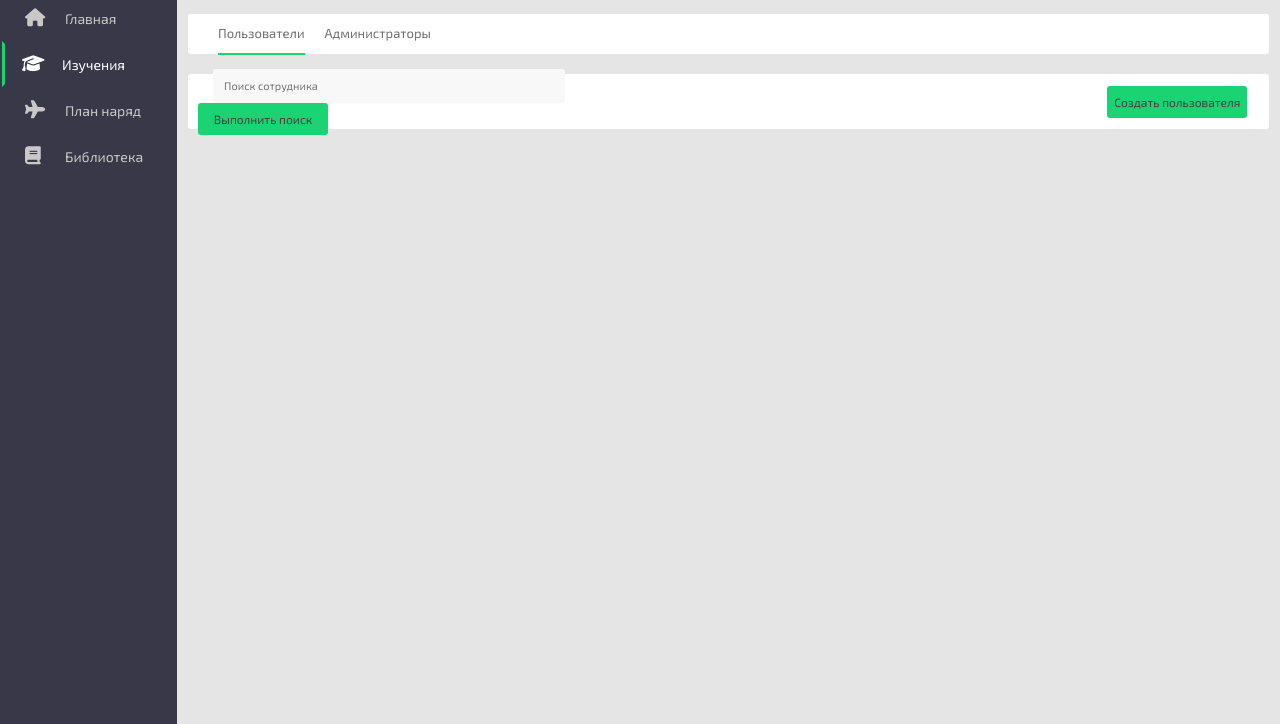
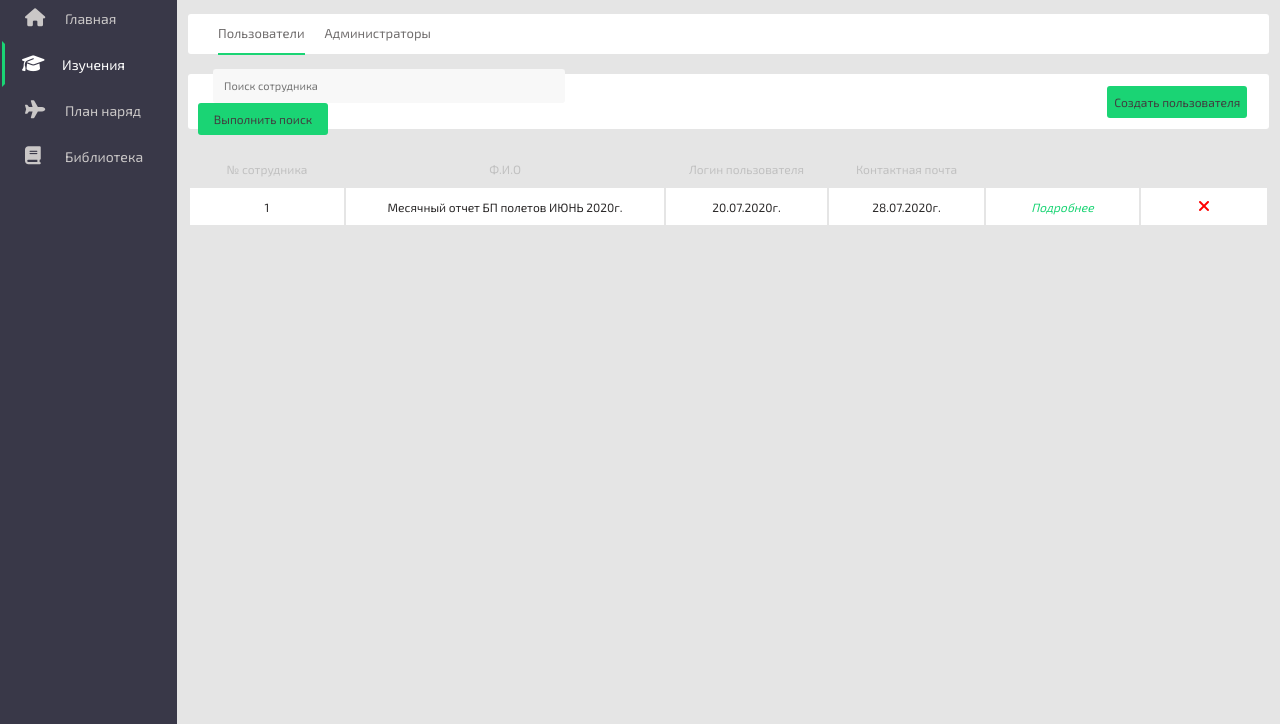
Before and after one commit to Amir256456/Helicopter, a plain HTML site: page admin.html in a window 1280 px wide. Shown: the part 76-800 px from the top of the page. Drawn offline with nearby package versions, Linux system fonts and the light colour scheme.

Commit message:
admin-table

```diff
--- a/admin.html
+++ b/admin.html
@@ -72,6 +72,27 @@
                     <button>Создать пользователя</button>
                 </div>
             </div>
+
+
+
+            <table>
+                <tr class="head">
+                    <td>№ сотрудника</td>
+                    <td class="name">Ф.И.О</td>
+                    <td>Логин пользователя</td>
+                    <td>Контактная почта</td>
+                    <td></td>
+                    <td></td>
+                </tr>
+                <tr>
+                    <td>1</td>
+                    <td>Месячный отчет БП полетов ИЮНЬ 2020г.</td>
+                    <td>20.07.2020г.</td>
+                    <td>28.07.2020г.</td>
+                    <td><span class="green">Подробнее</span></td>
+                    <td class="last"><button><i class="fa fa-times"></i></button></td>
+                </tr>
+        </table>
         </div>
 
 
--- a/css/admin.css
+++ b/css/admin.css
@@ -76,3 +76,24 @@
     line-height: 12px;
     color: #404040;
 }
+
+/* table */
+.content table tr td span.green{
+    color: #1AD474;
+    font-family: Exo 2;
+    font-style: italic;
+    font-weight: normal;
+    font-size: 12px;
+    line-height: 14px;
+}
+.content table tr td button{
+    outline: none;
+    border: none;
+    background: transparent;
+    width: 100%;
+    height: 37px;
+}
+.content table tr td button i{
+    color: red;
+    font-size: 16px;
+}
```
